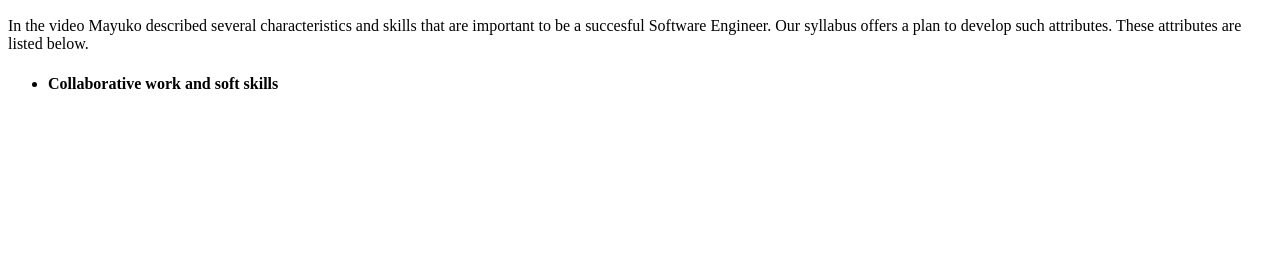
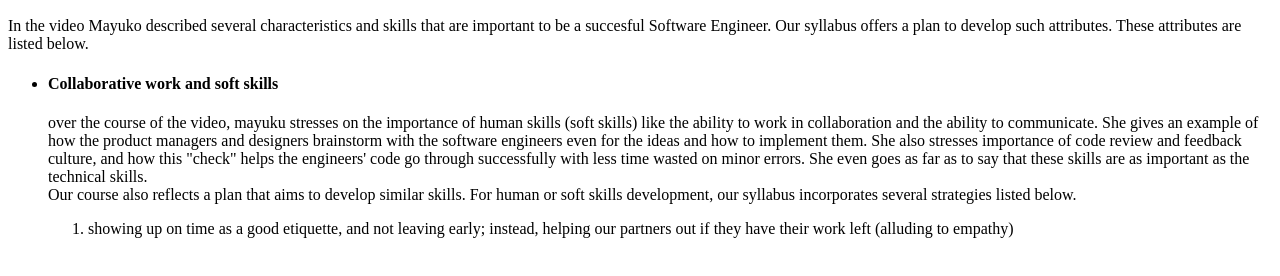
Before and after one commit to zaid-100/homework, a plain HTML site: page index.html in a window 1280 px wide. Shown: the part 96-372 px from the top of the page. Drawn offline with Linux system fonts and the light colour scheme.

Commit message:
Update index.html

```diff
--- a/index.html
+++ b/index.html
@@ -10,3 +10,13 @@
      Our syllabus offers a plan to develop such attributes. These attributes are listed below.</p>
    <ul>
      <li> <h4> Collaborative work and soft skills <h4> </li>
+<p> over the course of the video, mayuku stresses on the importance of human skills (soft skills) like the ability to work in collaboration
+  and the ability to communicate. She gives an example of how the product managers and designers brainstorm with the software engineers
+  even for the ideas and how to implement them. She also stresses importance of code review and feedback culture, and how this "check" helps
+  the engineers' code go through successfully with less time wasted on minor errors. She even goes as far as to say that these skills are as
+  important as the technical skills.<br />
+  Our course also reflects a plan that aims to develop similar skills. For human or soft skills development, our syllabus incorporates several
+  strategies listed below.
+  <ol>
+    <li> showing up on time as a good etiquette, and not leaving early; instead, helping our partners out if they have their work left
+      (alluding to empathy)</li>
```
